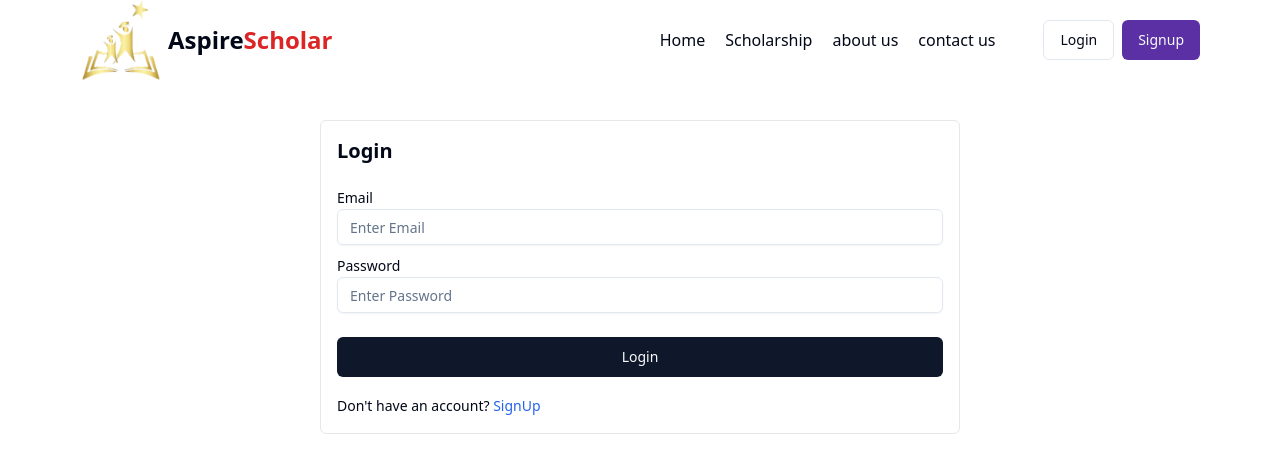
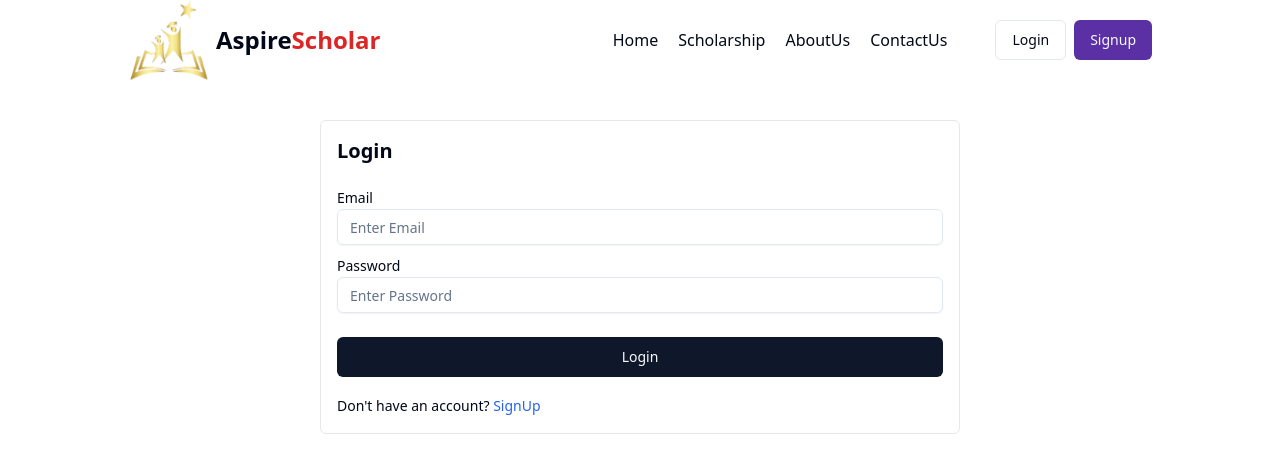
Before and after one commit to Tishaprajapati/Scholarship-Portal, a React (Vite) app in the folder frontend/: page /login in a window 1280 px wide. Shown: the top 472 px of the page. Built offline with nearby package versions, Linux system fonts and the light colour scheme.

Commit message:
chatbot apikey update

```diff
--- a/frontend/src/components/shared/Navbar.jsx
+++ b/frontend/src/components/shared/Navbar.jsx
@@ -40,7 +40,11 @@ const Navbar = () => {
   };
   return (
     <div className="bg-white">
-      <div className="flex items-center justify-between mx-auto max-w-6xl h-20 px-4">
+      {/* <div className="flex items-center justify-between mx-auto max-w-6xl h-20 px-4"> */}
+      <div
+  className="flex items-center justify-between mx-auto max-w-6xl h-20"
+  style={{ paddingLeft: "5%", paddingRight: "5%" }}
+>
         <div className="flex flex-row items-center gap-2">
          <Link to="/" ><img src="/logo.png" className="h-20 w-20 " /></Link>
           <div className="font-bold text-2xl">
@@ -57,11 +61,11 @@ const Navbar = () => {
               <Link to="/Scholarship">Scholarship</Link>
             </li>
             <Link to="/aboutus">
-              <li>about us</li>
+              <li>AboutUs</li>
             </Link>
             <Link to="/contactus">
               {" "}
-              <li>contact us</li>
+              <li>ContactUs</li>
             </Link>
           </ul>
           {!user ? (
--- a/frontend/src/components/ui/aboutus.jsx
+++ b/frontend/src/components/ui/aboutus.jsx
@@ -6,7 +6,11 @@ const AboutUs = () => {
   return (
     <div className="font-sans">
      {/* Header */}
-     <header className="bg-white px-6 py-4 flex justify-between items-center">
+     {/* <header className="bg-white px-6 py-4 flex justify-between items-center"> */}
+     <header
+  className="bg-white flex justify-between items-center"
+  style={{ paddingLeft: "5%", paddingRight: "5%", paddingTop: "2%", paddingBottom: "2%" }}
+>
      <div className="flex items-center">
 
        <div className="flex flex-row items-center gap-2">
--- a/frontend/src/components/ui/contactus.jsx
+++ b/frontend/src/components/ui/contactus.jsx
@@ -6,7 +6,12 @@ const ContactUs = () => {
   return (
     <div className="font-sans">
       {/* Header */}
-      <header className="bg-white px-6 py-4 flex justify-between items-center">
+      {/* <header className="bg-white px-6 py-4 flex justify-between items-center"> */}
+      <header
+  className="bg-white flex justify-between items-center"
+  style={{ padding: "2% 5%" }} // 2% top/bottom, 5% left/right
+>
+
         <div className="flex items-center">
         <div className="flex flex-row items-center gap-2">
          <Link to="/" ><img src="/logo.png" className="h-20 w-20 " /></Link>
```
Also changed, not shown: 1 other file (tests, documents, lock files or other folders).
